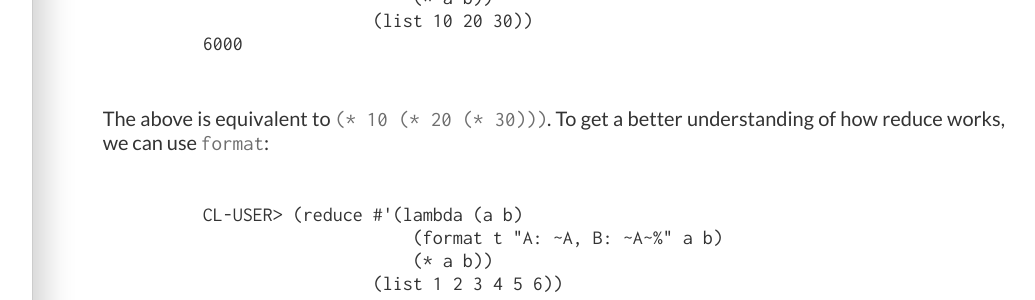
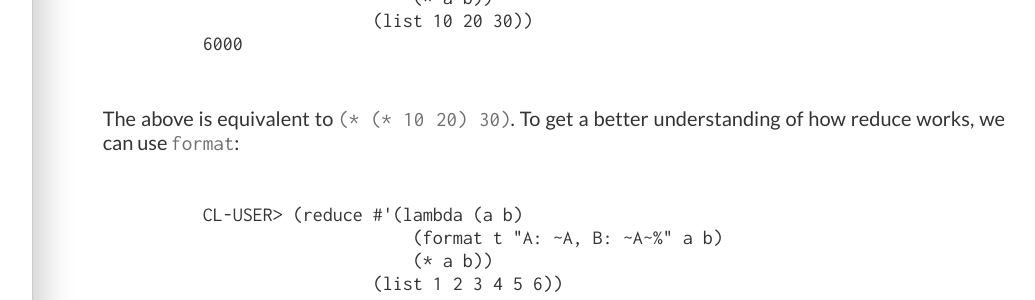
Before and after one commit to LispLang/lisplang.github.io, a Jekyll site: the page built from learn/_posts/tutorials/2018-01-04-lists.md, in a window 1280 px wide. Shown: the part 2880-3180 px from the top of the page, without its empty margins (205-1240 px from the left). Built offline with Jekyll 4.4.1, drawn with Linux system fonts in a browser that asks for light colours; some web fonts are replaced.

Commit message:
correct parenthesis in reduce example

````diff
--- a/learn/_posts/tutorials/2018-01-04-lists.md
+++ b/learn/_posts/tutorials/2018-01-04-lists.md
@@ -117,7 +117,7 @@ CL-USER> (reduce #'(lambda (a b)
 6000
 ```
 
-The above is equivalent to `(* 10 (* 20 (* 30)))`. To get a better understanding
+The above is equivalent to `(* (* 10 20) 30)`. To get a better understanding
 of how reduce works, we can use `format`:
 
 ```lisp
````
